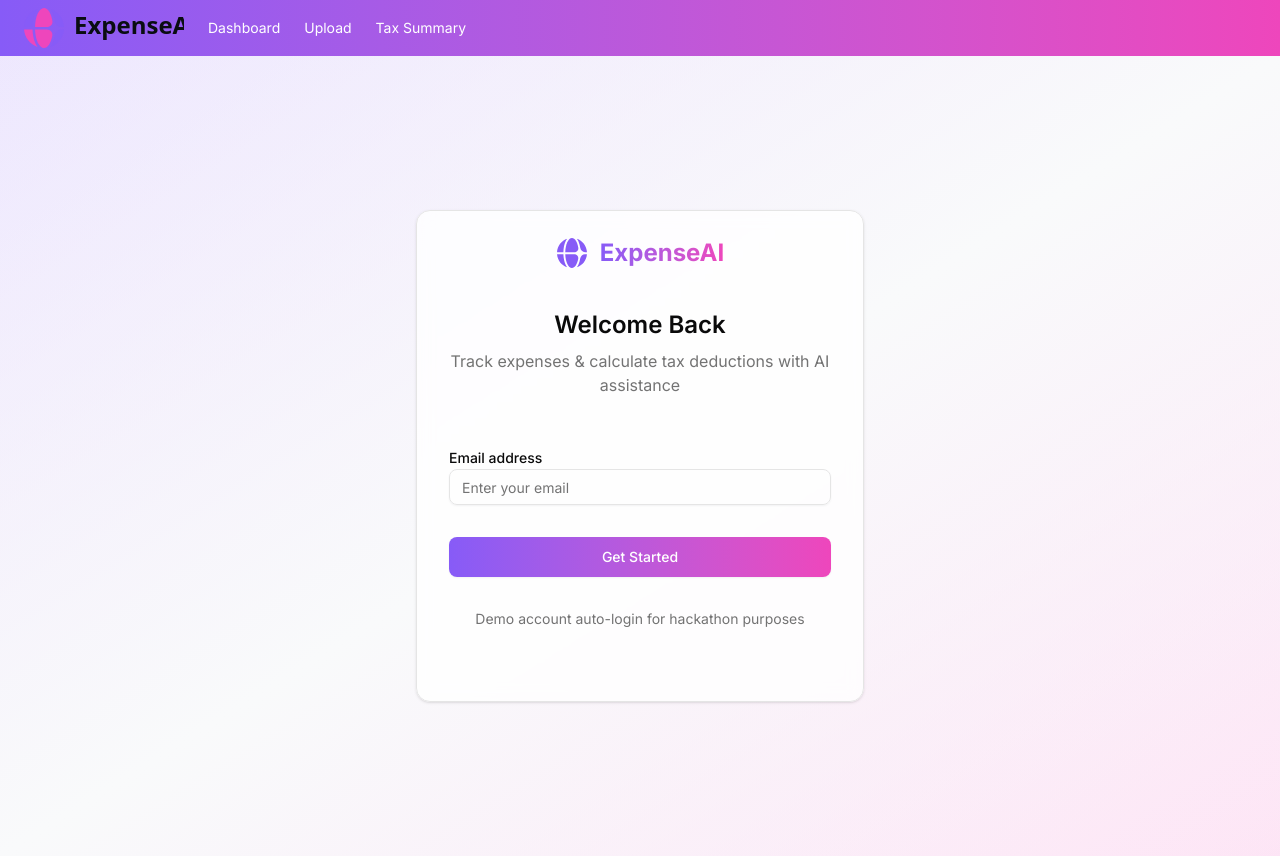
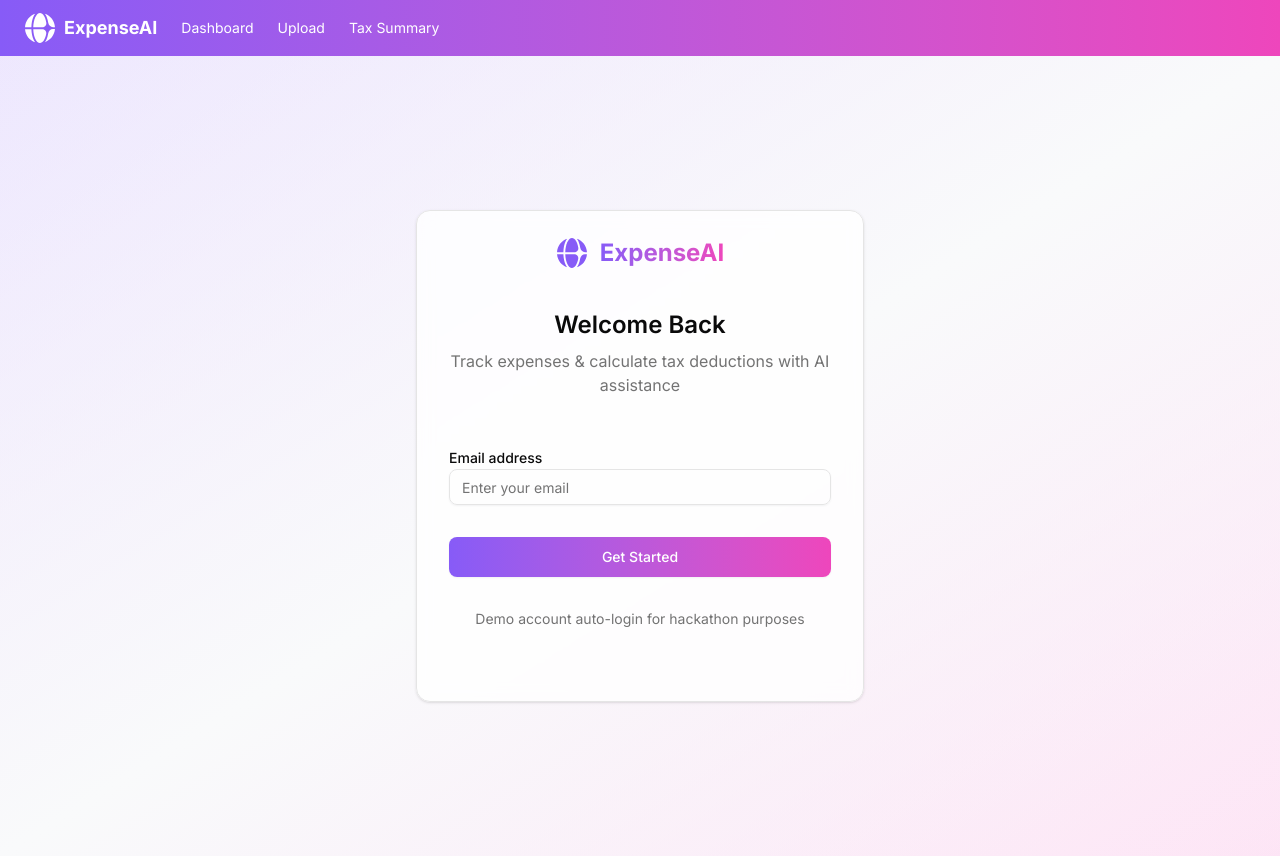
Before and after one commit to limdanielc/do_ur_taxes, a Next.js app in the folder next-expense-tracker/: page / in a window 1280 px wide. Built offline with nearby package versions, Linux system fonts and the light colour scheme.

Commit message:
Revert "feat(brand): create Logo component and apply theme colors"
This reverts commit 68bef1b8059760a8d603210245be564c6aedba2d.

```diff
--- a/next-expense-tracker/src/app/layout.tsx
+++ b/next-expense-tracker/src/app/layout.tsx
@@ -2,7 +2,6 @@ import type { Metadata } from "next";
 import { Inter } from "next/font/google";
 import "./globals.css";
 import Link from "next/link";
-import { Logo } from "@/components/Logo";
 
 const inter = Inter({ subsets: ["latin"] });
 
@@ -22,8 +21,9 @@ export default function RootLayout({
         {/* Navigation Header */}
         <header className="sticky top-0 z-50 w-full bg-gradient-to-r from-primary to-secondary text-white backdrop-blur">
           <div className="container px-6 flex h-14 items-center">
-            <Link href="/dashboard" className="mr-6">
-              <Logo />
+            <Link href="/dashboard" className="flex items-center mr-6 space-x-2">
+            <svg fill="none" height="36" viewBox="0 0 40 48" width="32" xmlns="http://www.w3.org/2000/svg"><g fill="#ffffff"><path d="m28.6446 39.168c-.6032 1.3404-1.353 2.6531-2.2519 3.7888 7.4581-2.5137 12.9483-9.3054 13.5527-17.4568h-2.6549c-3.2399 0-5.8424 2.5861-6.369 5.7829-.4855 2.9468-1.2621 5.6301-2.2769 7.8851z"/><path d="m22.7724 25.5c3.3921 0 6.167 2.8299 5.5439 6.1643-1.3533 7.2424-4.5667 12.3357-8.3155 12.3357-4.7435 0-8.6299-8.1549-8.975-18.5z"/><path d="m30.9904 17.1502c.4961 3.2267 3.1106 5.8498 6.3752 5.8498h2.6107c-.4123-8.3729-5.9735-15.39183-13.5836-17.95683.8989 1.13575 1.6487 2.44843 2.2519 3.78878 1.0643 2.36505 1.8666 5.20115 2.3458 8.31825z"/><path d="m28.4165 16.8957c.5674 3.3176-2.1954 6.1043-5.5612 6.1043h-11.8434c.2344-10.5811 4.1693-19 8.9889-19 3.8447 0 7.1263 5.35721 8.4157 12.8957z"/><path d="m8.51131 23c.11359-5.4083 1.14536-10.3894 2.84579-14.16805.6031-1.34035 1.3529-2.65303 2.2519-3.78878-7.61011 2.565-13.171316 9.58393-13.5836094 17.95683z"/><path d="m.0562286 25.5c.6043994 8.1514 6.0946514 14.9431 13.5527714 17.4568-.899-1.1357-1.6488-2.4484-2.2519-3.7888-1.6479-3.6619-2.66781-8.4531-2.83264-13.668z"/></g></svg>
+              <span className="font-bold text-lg">ExpenseAI</span>
             </Link>
             <nav className="flex items-center space-x-6 text-sm">
               <Link
--- a/next-expense-tracker/src/components/Logo.tsx
+++ /dev/null
@@ -1,33 +0,0 @@
-import React from 'react';
-
-export function Logo() {
-  return (
-    <div className="flex items-center gap-3">
-      <svg width="160" height="48" viewBox="0 0 160 48" fill="none" xmlns="http://www.w3.org/2000/svg">
-        {/* Logo Icon */}
-        <g>
-          <path d="m28.6446 39.168c-.6032 1.3404-1.353 2.6531-2.2519 3.7888 7.4581-2.5137 12.9483-9.3054 13.5527-17.4568h-2.6549c-3.2399 0-5.8424 2.5861-6.369 5.7829-.4855 2.9468-1.2621 5.6301-2.2769 7.8851z" fill="#875BF7"/>
-          <path d="m22.7724 25.5c3.3921 0 6.167 2.8299 5.5439 6.1643-1.3533 7.2424-4.5667 12.3357-8.3155 12.3357-4.7435 0-8.6299-8.1549-8.975-18.5z" fill="#EE46BC"/>
-          <path d="m30.9904 17.1502c.4961 3.2267 3.1106 5.8498 6.3752 5.8498h2.6107c-.4123-8.3729-5.9735-15.39183-13.5836-17.95683.8989 1.13575 1.6487 2.44843 2.2519 3.78878 1.0643 2.36505 1.8666 5.20115 2.3458 8.31825z" fill="#875BF7"/>
-          <path d="m28.4165 16.8957c.5674 3.3176-2.1954 6.1043-5.5612 6.1043h-11.8434c.2344-10.5811 4.1693-19 8.9889-19 3.8447 0 7.1263 5.35721 8.4157 12.8957z" fill="#EE46BC"/>
-          <path d="m8.51131 23c.11359-5.4083 1.14536-10.3894 2.84579-14.16805.6031-1.34035 1.3529-2.65303 2.2519-3.78878-7.61011 2.565-13.171316 9.58393-13.5836094 17.95683z" fill="#875BF7"/>
-          <path d="m.0562286 25.5c.6043994 8.1514 6.0946514 14.9431 13.5527714 17.4568-.899-1.1357-1.6488-2.4484-2.2519-3.7888-1.6479-3.6619-2.66781-8.4531-2.83264-13.668z" fill="#EE46BC"/>
-        </g>
-        {/* ExpenseAI Text */}
-        <g transform="translate(50, 30)">
-          <text
-            className="text-2xl font-bold"
-            style={{
-              fill: "#0A0D12",
-              fontFamily: "system-ui, -apple-system, sans-serif",
-              fontSize: "24px",
-              fontWeight: "bold"
-            }}
-          >
-            ExpenseAI
-          </text>
-        </g>
-      </svg>
-    </div>
-  );
-}
```
Also changed, not shown: next-expense-tracker/public/logo.svg (added).
